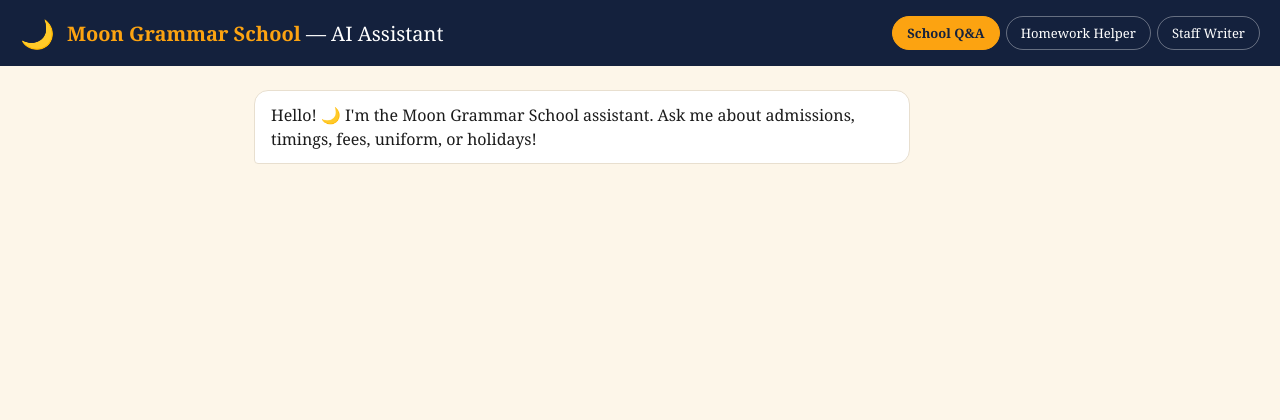
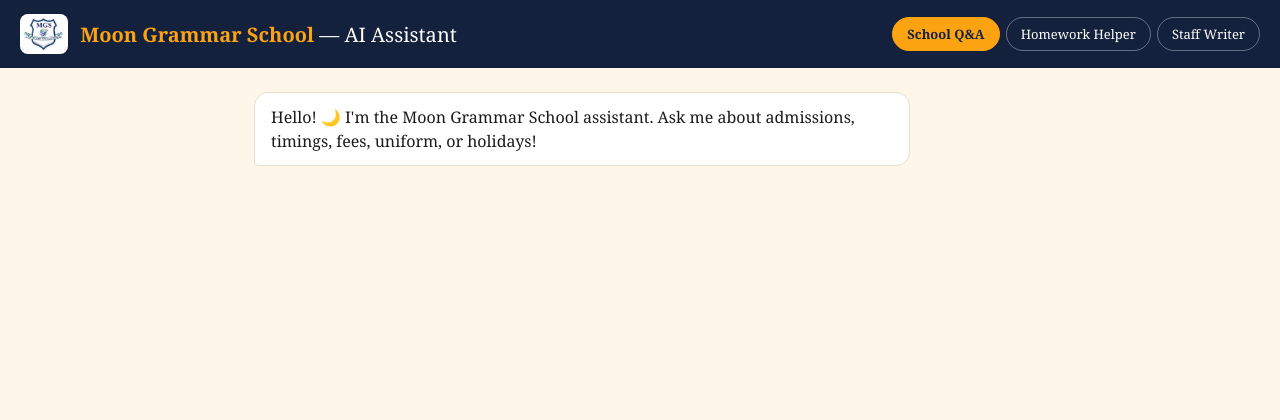
Before and after one commit to moongrammarschooledu-star/new-project, a Flask app: page / in a window 1280 px wide. Shown: the top 420 px of the page. Run offline with Flask 3, Linux system fonts and the light colour scheme.

Commit message:
Add official MGS shield logo to school agent
Co-Authored-By: Claude Fable 5 <noreply@anthropic.com>

```diff
--- a/school-agent/templates/index.html
+++ b/school-agent/templates/index.html
@@ -4,6 +4,7 @@
 <meta charset="UTF-8">
 <meta name="viewport" content="width=device-width, initial-scale=1.0">
 <title>Moon Grammar School — AI Assistant</title>
+<link rel="icon" href="/static/logo.jpg">
 <style>
   :root {
     --navy: #14213d; --gold: #fca311; --cream: #fdf6e9; --ink: #1b1b1b;
@@ -18,7 +19,7 @@
     background: var(--navy); color: white; padding: 14px 20px;
     display: flex; align-items: center; gap: 12px; flex-wrap: wrap;
   }
-  header .moon { font-size: 28px; }
+  header img.logo { height: 40px; width: auto; background: white; border-radius: 8px; padding: 3px; }
   header h1 { font-size: 20px; font-weight: normal; }
   header h1 b { color: var(--gold); }
   .modes { margin-left: auto; display: flex; gap: 6px; }
@@ -55,7 +56,7 @@
 </head>
 <body>
 <header>
-  <span class="moon">🌙</span>
+  <img class="logo" src="/static/logo.jpg" alt="MGS logo">
   <h1><b>Moon Grammar School</b> — AI Assistant</h1>
   <nav class="modes">
     <button data-mode="school" class="active">School Q&amp;A</button>
```
Also changed, not shown: school-agent/static/logo.jpg (added).
